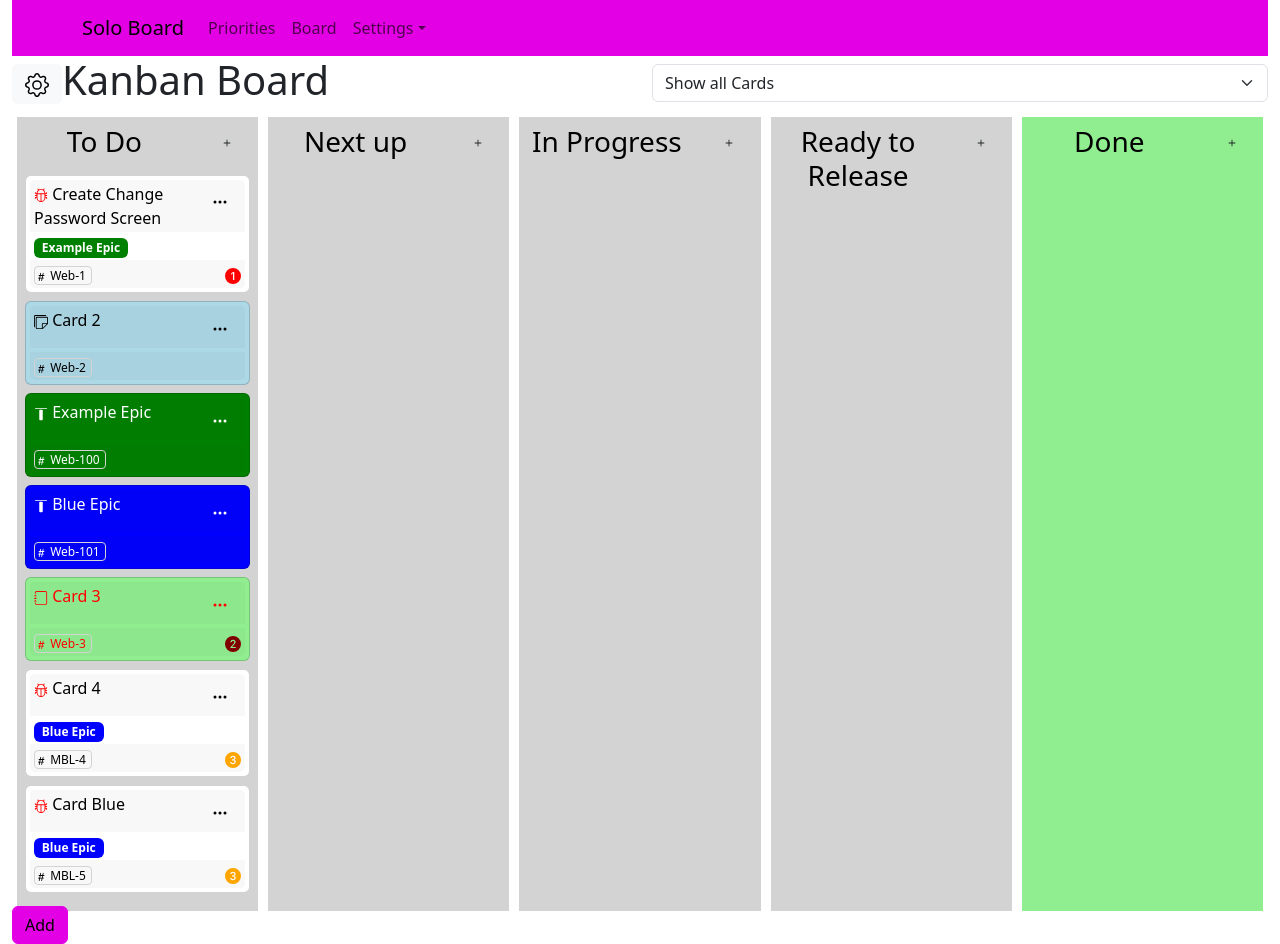
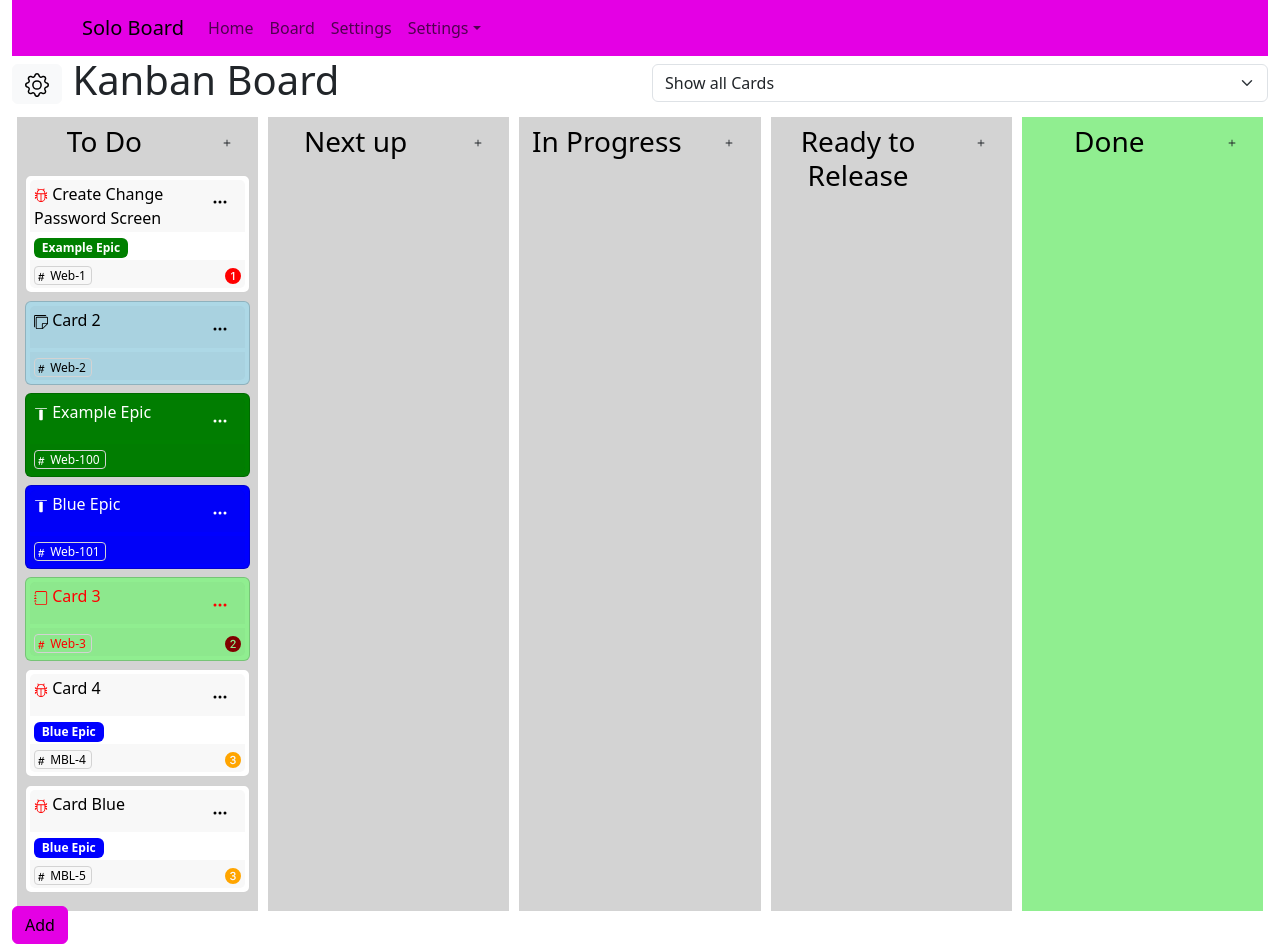
Before and after one commit to cairnsgames/IssueBoard, a React app: page / in a window 1280 px wide. Built offline with nearby package versions, Linux system fonts and the light colour scheme.

Commit message:
Add basic Routing Moved Settings to a page instead of a modal

```diff
--- a/src/App.jsx
+++ b/src/App.jsx
@@ -6,16 +6,24 @@ import "./index.scss";
 import { Button, Card, Container } from "react-bootstrap";
 import KanbanBoard from "./board/board";
 import { BoardProvider } from "./provider/boardprovider";
+import useLocation from "./hooks/uselocation";
+import Settings from "./settings/settings";
 
-const App = () => (
+const App = () => {
+  const { hash } = useLocation();
+
+  return (
     <BoardProvider>
       <Container fluid>
         <NavBar />
+        {hash === "settings" && <Settings />}
+        {(hash.startsWith("board") || hash === "") && (
           <KanbanBoard title="Board" />
+        )}
       </Container>
     </BoardProvider>
   );
-// ReactDOM.render(<App />, document.getElementById("app"));
+};
 
 const container = document.getElementById("app");
 const root = createRoot(container); // createRoot(container!) if you use TypeScript
--- a/src/board/boardheader.js
+++ b/src/board/boardheader.js
@@ -1,6 +1,6 @@
 import { Button, Col, Form, Row } from "react-bootstrap";
 import { useBoard } from "../provider/useboard";
-import Settings from "../settings/settingsmodal";
+import { Gear } from "react-bootstrap-icons";
 
 const BoardHeader = () => {
   const { board, setBoard, epics, activeEpic, setActiveEpic } = useBoard();
@@ -9,7 +9,9 @@ const BoardHeader = () => {
       <Row>
         <Col xs={12} md={6}>
           <h1>
-            <Settings />
+            <Button onClick={()=>{window.location.hash = "settings"}} variant="light">
+              <Gear size="24" />
+            </Button>{" "}
             {board.name}
           </h1>
         </Col>
--- a/src/header/navbar.js
+++ b/src/header/navbar.js
@@ -5,14 +5,15 @@ import NavDropdown from 'react-bootstrap/NavDropdown';
 
 function NavBar() {
   return (
-    <Navbar expand="lg" bg="primary" >
+    <Navbar collapseOnSelect expand="lg" bg="primary" >
       <Container>
         <Navbar.Brand href="#home">Solo Board</Navbar.Brand>
         <Navbar.Toggle aria-controls="basic-navbar-nav" />
         <Navbar.Collapse id="basic-navbar-nav">
           <Nav className="me-auto">
-            <Nav.Link href="#home">Priorities</Nav.Link>
-            <Nav.Link href="#link">Board</Nav.Link>
+            <Nav.Link href="#home">Home</Nav.Link>
+            <Nav.Link href="#board">Board</Nav.Link>
+            <Nav.Link href="#settings">Settings</Nav.Link>
             <NavDropdown title="Settings" id="basic-nav-dropdown">
               <NavDropdown.Item href="#action/3.1">Swimlanes</NavDropdown.Item>
               <NavDropdown.Item href="#action/3.2">
--- /dev/null
+++ b/src/hooks/uselocation.js
@@ -0,0 +1,70 @@
+import { useState, useEffect } from "react";
+
+export const loadURLDetails = (valid) => {
+  let hash = window.location.hash;
+  hash = hash.split("?")[0].replace("#", "");
+
+  const myURL = new URL(window.location.href);
+  if (window.location.hash) {
+    myURL.search = window.location.hash.substr(
+      window.location.hash.indexOf("?")
+    );
+  }
+  const hrefparams = [];
+  myURL.searchParams.forEach((value, key) => {
+    if (!valid || valid.includes(key)) {
+      hrefparams.push({ key, value });
+    }
+  });
+
+  return {
+    href: window.location.href,
+    hash: hash,
+    params: hrefparams,
+    hostname: window.location.hostname,
+    port: window.location.port,
+    pathname: window.location.pathname,
+    path: window.location.pathname.split(/\//).filter((x) => x !== ""),
+    protocol: window.location.protocol,
+    set: (url) => {},
+  };
+};
+
+export const useLocation = (valid) => {
+  const [details, setDetails] = useState(loadURLDetails(valid));
+  const [validParams] = useState(valid);
+
+  const popstate = () => {
+    setDetails(loadURLDetails(validParams));
+  }
+  const locationchange = () => {
+    setDetails(loadURLDetails(validParams));
+  }
+
+  useEffect(() => {
+    window.addEventListener("popstate", popstate);
+    window.addEventListener("locationchange", locationchange);
+    return () => {
+      window.removeEventListener("popstate", popstate);
+      window.removeEventListener("locationchange", locationchange);
+    }
+  }, []);
+
+  const set = (url) => {
+    window.history.pushState(null, "", url);
+    setDetails(loadURLDetails(validParams));
+  };
+
+  useEffect(() => {
+    setDetails(loadURLDetails(validParams));
+  }, [validParams]);
+
+  const param = (key) => {
+    const item = details.params.find(i => i.key === key);
+    return item.value;
+  }
+
+  return { ...details, set, param };
+};
+
+export default useLocation;
--- a/src/index.scss
+++ b/src/index.scss
@@ -71,3 +71,7 @@ $secondary: rgb(228, 0, 128);
   font-size: 12px;
   max-width: 275px;
 }
+
+.fg-black {
+  color: black;
+}
--- a/src/provider/boardprovider.js
+++ b/src/provider/boardprovider.js
@@ -28,21 +28,23 @@ const BoardProvider = (props) => {
   });
 
   const [columns, setColumns] = useState([
-    { id: 10, name: "To Do", backgroundcolor: "lightgrey", color: "black" },
-    { id: 20, name: "Next up", backgroundcolor: "lightgrey", color: "black" },
+    { id: 10, seq: 1, name: "To Do", backgroundcolor: "lightgrey", color: "black" },
+    { id: 20, seq: 2, name: "Next up", backgroundcolor: "lightgrey", color: "black" },
     {
       id: 30,
+      seq: 3,
       name: "In Progress",
       backgroundcolor: "lightgrey",
       color: "black",
     },
     {
       id: 40,
+      seq: 4,
       name: "Ready to Release",
       backgroundcolor: "lightgrey",
       color: "black",
     },
-    { id: 50, name: "Done", backgroundcolor: "lightgreen", color: "black" },
+    { id: 50, seq: 5, name: "Done", backgroundcolor: "lightgreen", color: "black" },
   ]);
 
   const [cards, setCards] = useState([
--- /dev/null
+++ b/src/settings/columnslist.js
@@ -0,0 +1,15 @@
+import ListGroup from "react-bootstrap/ListGroup";
+import { useBoard } from "../provider/useboard";
+
+const ColumnsList = () => {
+  const { columns } = useBoard();
+  return (
+    <ListGroup>
+      {columns.map((column) => {
+        return <ListGroup.Item key={column.id}>{column.name}</ListGroup.Item>;
+      })}
+    </ListGroup>
+  );
+};
+
+export default ColumnsList;
--- /dev/null
+++ b/src/settings/settings.js
@@ -0,0 +1,45 @@
+import { useState } from "react";
+import Button from "react-bootstrap/Button";
+import Modal from "react-bootstrap/Modal";
+import Tab from "react-bootstrap/Tab";
+import Tabs from "react-bootstrap/Tabs";
+
+import { Gear } from "react-bootstrap-icons";
+import ColumnsList from "./columnslist";
+import { Row, Col, CloseButton } from "react-bootstrap";
+
+const Settings = () => {
+  const [key, setKey] = useState('home');
+
+  return (
+    <>
+      <Row>
+        <Col>
+          <h1 className="float-start">
+            Settings
+          </h1>
+          <CloseButton variant="light" className="float-end mt-3 me-3" onClick={() => (window.location.hash = "")} />
+        </Col>
+      </Row>
+    <Tabs
+      id="controlled-tab-example"
+      activeKey={key}
+      onSelect={(k) => setKey(k)}
+      className="mb-3"
+      variant="pills"
+    >
+        <Tab eventKey="home" title="Board">
+          <ColumnsList />
+        </Tab>
+        <Tab eventKey="columns" title="Columns">
+          <ColumnsList />
+        </Tab>
+        <Tab eventKey="contact" title="Contact">
+          Tab content for Contact
+        </Tab>
+      </Tabs>
+    </>
+  );
+};
+
+export default Settings;
--- a/src/settings/settingsmodal.js
+++ /dev/null
@@ -1,36 +0,0 @@
-import { useState } from 'react';
-import Button from 'react-bootstrap/Button';
-import Modal from 'react-bootstrap/Modal';
-import { Gear } from "react-bootstrap-icons";
-
-const Settings = () => {
-  const [show, setShow] = useState(false);
-
-  const handleClose = () => setShow(false);
-  const handleShow = () => setShow(true);
-
-  return (
-    <>
-      <Button variant="light" onClick={handleShow}>
-      <Gear size="24" />
-      </Button>
-
-      <Modal show={show} onHide={handleClose}>
-        <Modal.Header closeButton>
-          <Modal.Title>Modal heading</Modal.Title>
-        </Modal.Header>
-        <Modal.Body>Woohoo, you are reading this text in a modal!</Modal.Body>
-        <Modal.Footer>
-          <Button variant="secondary" onClick={handleClose}>
-            Close
-          </Button>
-          <Button variant="primary" onClick={handleClose}>
-            Save Changes
-          </Button>
-        </Modal.Footer>
-      </Modal>
-    </>
-  );
-}
-
-export default Settings;
```
Lines whose indentation alone changed are shown as unchanged.
